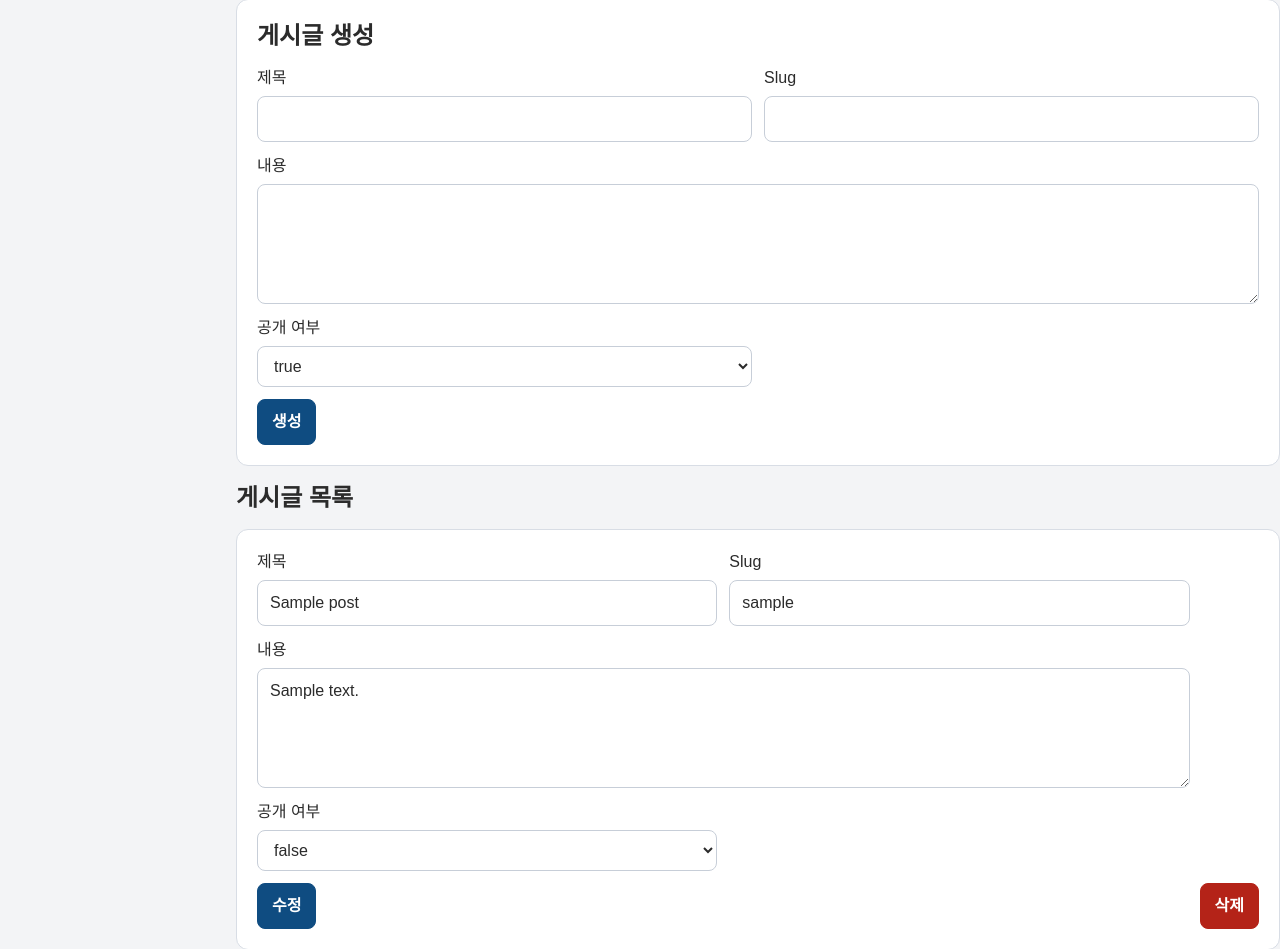
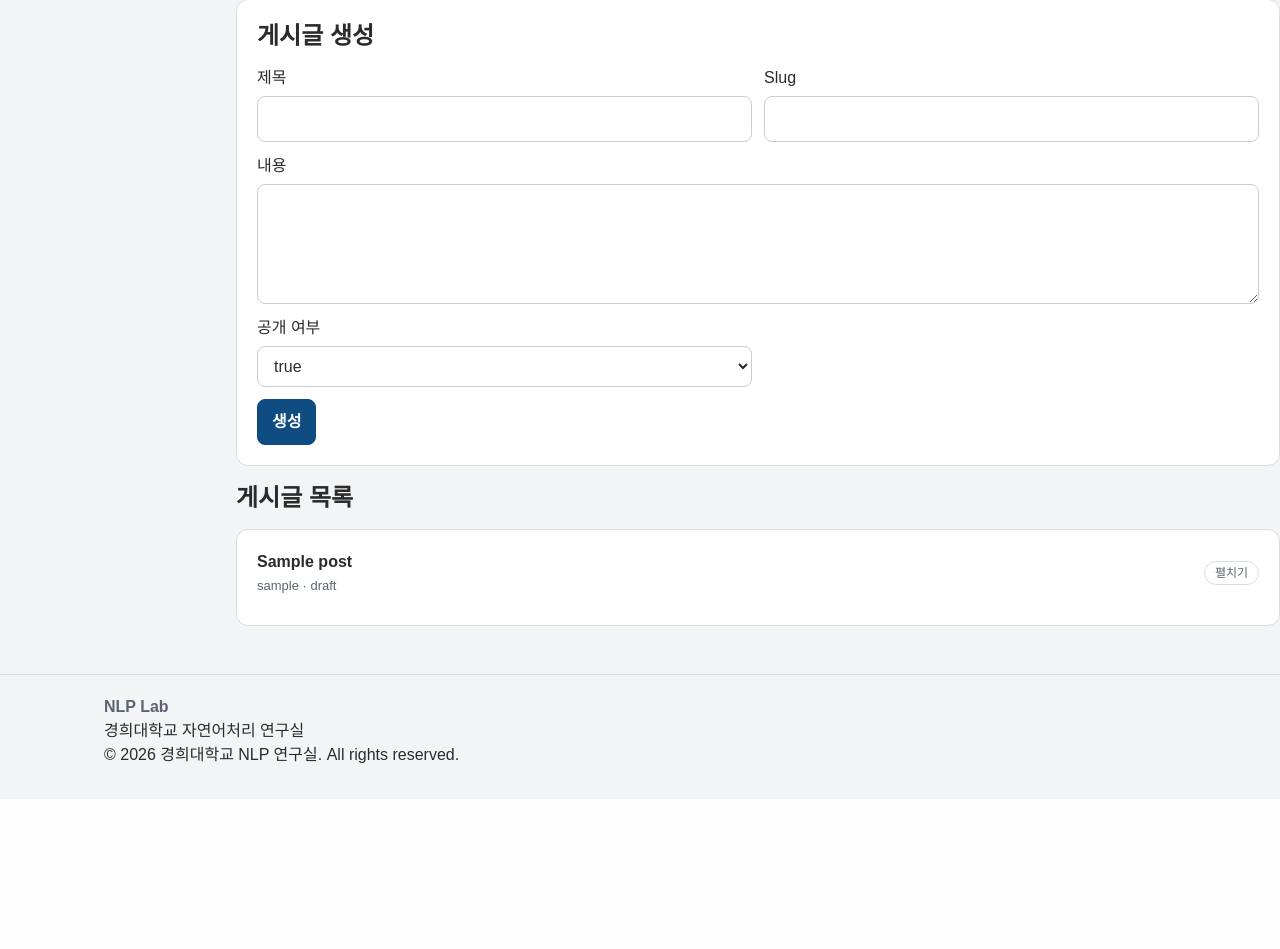
Before and after one commit to jisung-02/nlp-lab, a FastAPI app: template app/templates/admin/posts.html in a window 1280 px wide. Shown: the part 1022-1971 px from the top of the page. After the commit the page ends 1785 px from the top, so only its background shows below. Run offline with FastAPI, Linux system fonts and the light colour scheme; the template is opened without the code that fills it: most values are stand-ins (such as "Sample title", 1, 10 or a date in 2020); parts of the project's set-up code (start-up, migrations or seed data) failed here and were passed over.

Commit message:
feat(admin): collapse list items into expandable detail panels

```diff
--- a/app/static/css/admin.css
+++ b/app/static/css/admin.css
@@ -478,6 +478,65 @@
   gap: 14px;
 }
 
+.entity-detail {
+  display: grid;
+  gap: 10px;
+}
+
+.entity-summary {
+  cursor: pointer;
+  display: flex;
+  align-items: center;
+  justify-content: space-between;
+  gap: 12px;
+  list-style: none;
+}
+
+.entity-summary::-webkit-details-marker {
+  display: none;
+}
+
+.entity-summary::after {
+  content: "펼치기";
+  color: var(--color-text-muted);
+  font-size: 12px;
+  border: 1px solid var(--color-border);
+  border-radius: 999px;
+  padding: 2px 10px;
+  white-space: nowrap;
+}
+
+.entity-detail[open] .entity-summary::after {
+  content: "접기";
+}
+
+.entity-summary-title {
+  display: block;
+}
+
+.entity-summary-meta {
+  display: block;
+  color: var(--color-text-muted);
+  font-size: 13px;
+  margin-top: 2px;
+}
+
+.entity-detail-body {
+  display: grid;
+  gap: 12px;
+  padding-top: 10px;
+  border-top: 1px dashed var(--color-border);
+}
+
+.entity-fulltext {
+  white-space: pre-wrap;
+  color: var(--color-text);
+  background: #f8fafc;
+  border: 1px solid var(--color-border);
+  border-radius: 8px;
+  padding: 10px 12px;
+}
+
 @media (min-width: 860px) {
   .form-grid {
     grid-template-columns: repeat(2, minmax(0, 1fr));
--- a/app/templates/admin/posts.html
+++ b/app/templates/admin/posts.html
@@ -179,6 +179,15 @@
       <ul class="entity-list">
         {% for post in posts %}
         <li class="entity-card card">
+          <details class="entity-detail">
+            <summary class="entity-summary">
+              <span>
+                <strong class="entity-summary-title">{{ post.title }}</strong>
+                <span class="entity-summary-meta">{{ post.slug }} · {{ "published" if post.is_published else "draft" }}</span>
+              </span>
+            </summary>
+            <div class="entity-detail-body">
+              <div class="entity-fulltext">{{ post.content }}</div>
               <div class="entity-actions">
                 <form action="/admin/posts/{{ post.id }}/update" method="post" class="admin-form form-grid">
                   <input type="hidden" name="csrf_token" value="{{ csrf_token }}" />
@@ -206,6 +215,8 @@
                   <button type="submit" class="btn btn-danger">삭제</button>
                 </form>
               </div>
+            </div>
+          </details>
         </li>
         {% endfor %}
       </ul>
```
Also changed, not shown: app/templates/admin/members.html (+10 -0 lines), app/templates/admin/projects.html (+11 -0 lines), app/templates/admin/publications.html (+11 -0 lines). Lines whose indentation alone changed are shown as unchanged.
